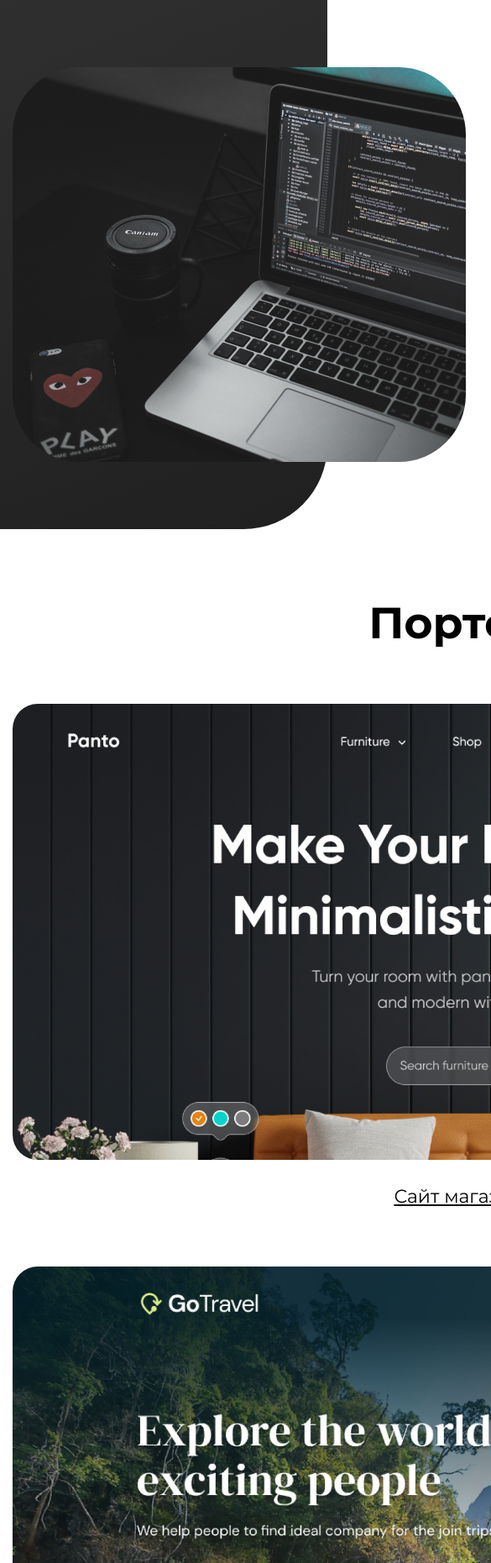
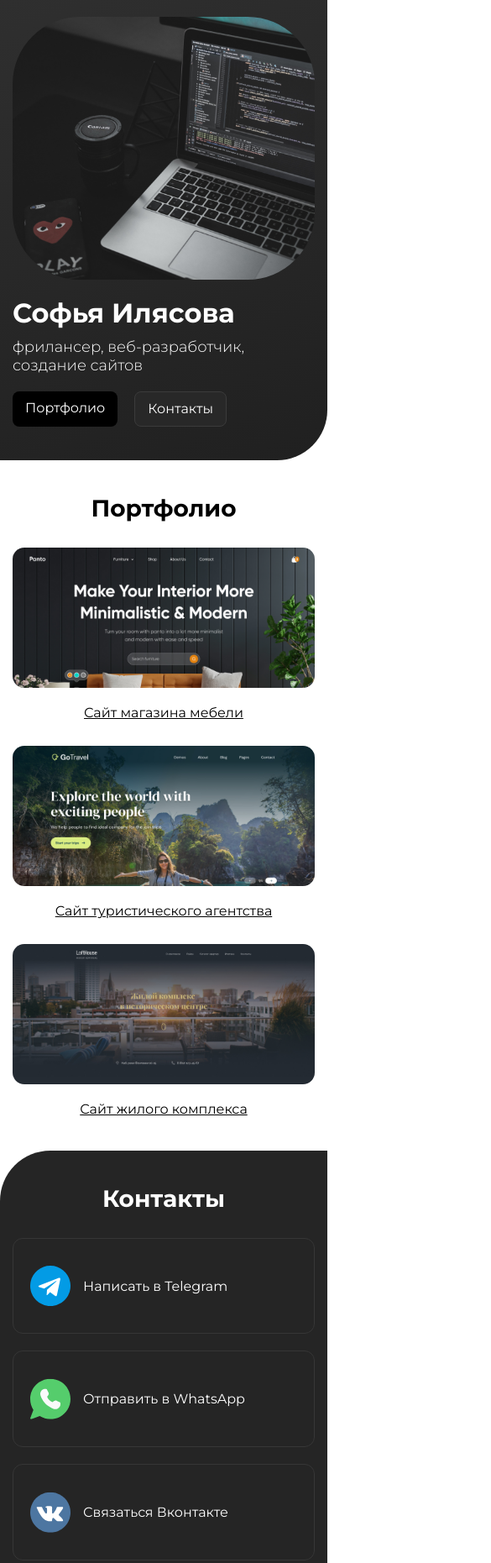
Before and after one commit to kuzpugonka/portfolio2024, a plain HTML site: page index.html in a window 390 px wide. Shown: the top 1861 px of the page at 84% size, 585 px wide, since content can reach past the window. Drawn offline with Linux system fonts and the light colour scheme.

Commit message:
add mobile

```diff
--- a/css/main.css
+++ b/css/main.css
@@ -42,7 +42,7 @@ body {
   font-size: 16px;
 }
 .container {
-  width: 1200px;
+  max-width: 1200px;
   margin: 0 auto;
   padding: 0 15px;
 }
@@ -63,9 +63,7 @@ body {
 .header__img {
   border-radius: 80px;
   width: 540px;
-  height: 470px;
 }
-/* .header__desc {} */
 .header__title {
   font-weight: 700;
   font-size: 60px;
@@ -163,6 +161,7 @@ body {
 }
 .contacts__messangers {
   display: flex;
+  flex-wrap: wrap;
   gap: 30px;
 }
 .messanger {
--- /dev/null
+++ b/css/media.css
@@ -0,0 +1,108 @@
+@media (max-width: 1080px) {
+  .header__row {
+    gap: 30px;
+  }
+  .header__img {
+    border-radius: 30px;
+    width: 300px;
+  }
+  .header__title {
+    font-size: 52px;
+  }
+  .header__text {
+    font-size: 22px;
+  }
+  .portfolio__title {
+    font-size: 42px;
+  }
+  .contacts__title {
+    font-size: 42px;
+  }
+  .inner__page-title {
+    font-size: 42px;
+  }
+}
+
+@media (max-width: 768px) {
+  .header {
+    padding-top: 20px;
+    padding-bottom: 40px;
+    border-radius: 0 0 60px 0;
+  }
+  .header__row {
+    flex-direction: column;
+    align-items: flex-start;
+    gap: 20px;
+  }
+  .header__img {
+    border-radius: 80px;
+    width: 100%;
+  }
+  .header__title {
+    font-size: 32px;
+  }
+  .header__text {
+    font-size: 18px;
+  }
+  .btn,
+  .btn-outline {
+    height: 42px;
+    padding: 12px 15px 0;
+  }
+  .portfolio {
+    padding: 40px 0;
+  }
+  .portfolio__title {
+    font-size: 28px;
+    margin-bottom: 30px;
+  }
+  .portfolio__projects {
+    gap: 30px;
+  }
+  .project__img {
+    border-radius: 14px;
+    margin-bottom: 20px;
+  }
+  .project__title {
+    font-size: 16px;
+  }
+  .contacts {
+    border-radius: 60px 0 0 0;
+    padding: 40px 0;
+  }
+  .contacts__title {
+    font-size: 28px;
+    margin-bottom: 30px;
+  }
+  .contacts__messangers {
+    gap: 20px;
+  }
+  .messanger {
+    padding: 32px 20px;
+    border-radius: 12px;
+    font-size: 16px;
+  }
+  .footer__inner {
+    font-size: 12px;
+  }
+  .inner__page {
+    padding: 40px 0 20px;
+  }
+  .inner__page-details {
+    gap: 20px;
+    margin-bottom: 20px;
+  }
+  .inner__page-title {
+    font-size: 20px;
+    margin-bottom: 20px;
+  }
+  .inner__page-text {
+    gap: 20px;
+  }
+  .inner__page-img {
+    margin-bottom: 20px;
+  }
+  .inner__page-backlink {
+    padding: 20px 0;
+  }
+}
--- a/index.html
+++ b/index.html
@@ -7,6 +7,7 @@
 
     <link href="./css/reset.css" rel="stylesheet" />
     <link href="./css/main.css" rel="stylesheet" />
+    <link href="./css/media.css" rel="stylesheet" />
 
     <link rel="icon" type="image/x-icon" href="./img/icons/favicon.svg">
     <link rel="apple-touch-icon" sizes="180x180" href="./img/icons/apple-touch-icon.svg">
```
Also changed, not shown: goTravel.html (+1 -0 lines), loftHouse.html (+1 -0 lines), panto.html (+1 -0 lines).
